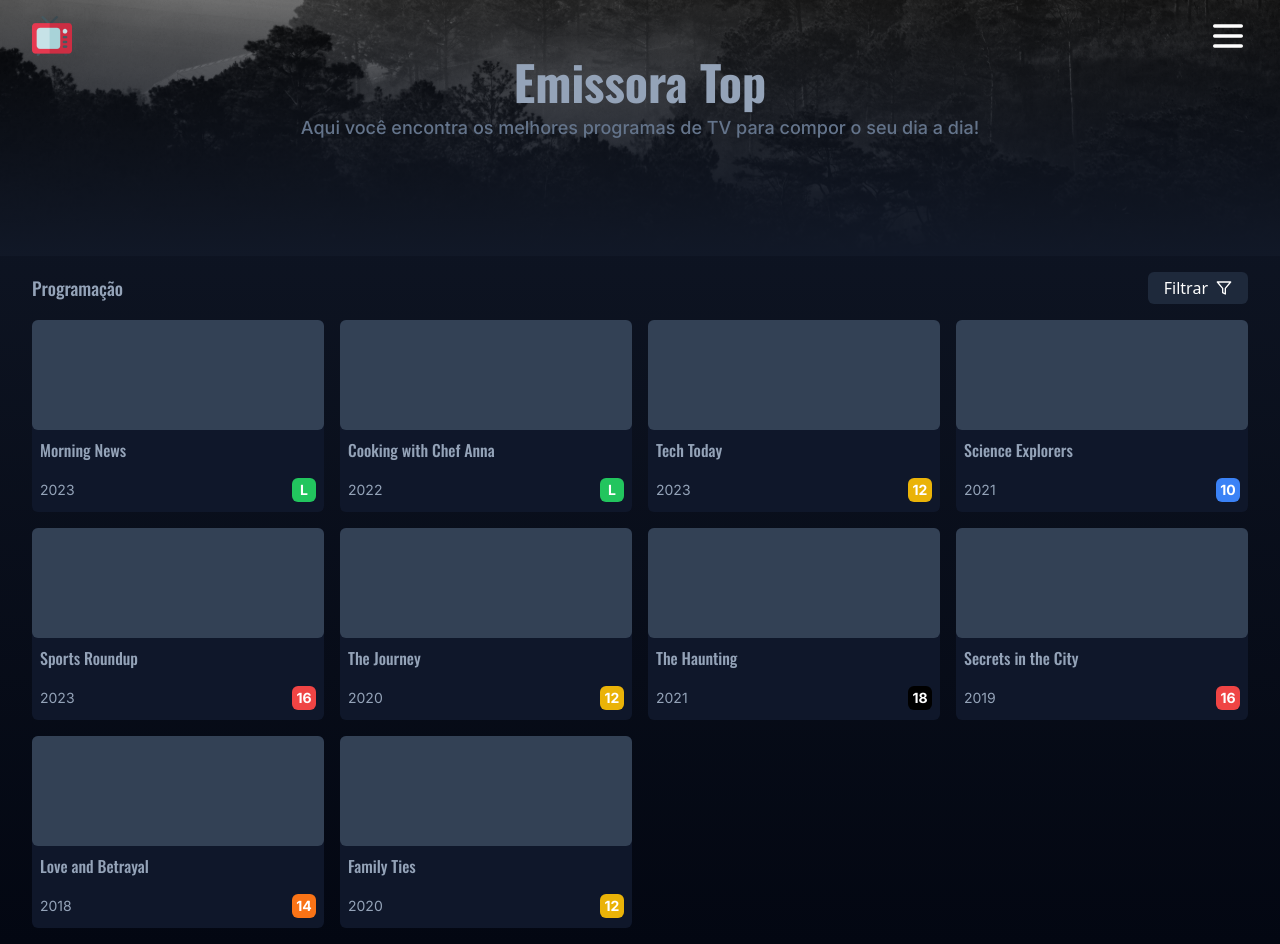
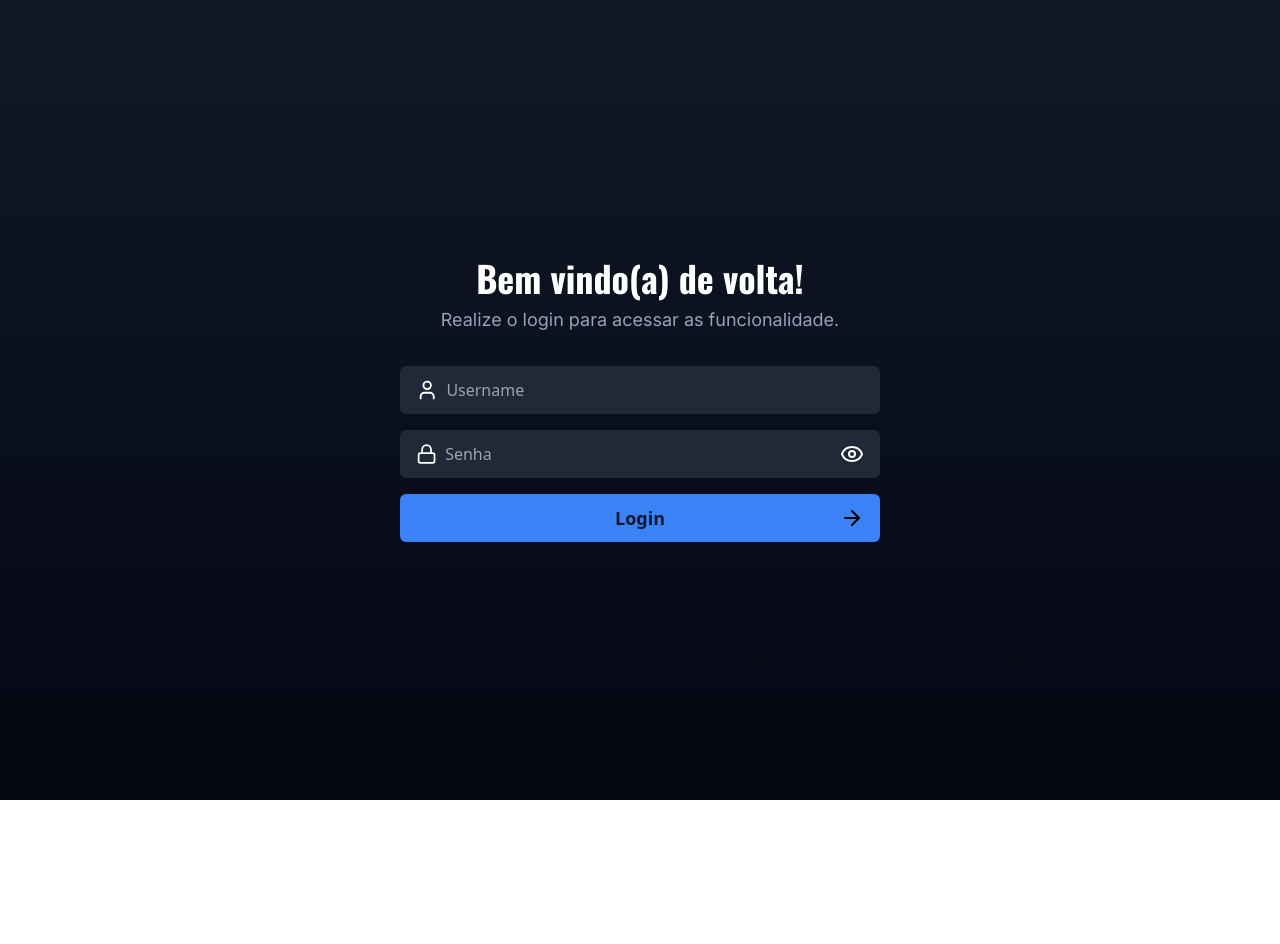
Before and after one commit to xXLuisHenriqueXx/movie_Grid, a React (Vite) app in the folder frontend/: page /admin/login in a window 1280 px wide. After the commit the page ends 800 px from the top, so only its background shows below. Built offline with nearby package versions, Linux system fonts and the light colour scheme.

Commit message:
feat: (frontend) add react router and init admin pages

```diff
--- a/frontend/package.json
+++ b/frontend/package.json
@@ -13,6 +13,7 @@
     "lucide-react": "^0.451.0",
     "react": "^18.3.1",
     "react-dom": "^18.3.1",
+    "react-router-dom": "^6.27.0",
     "tailwind-variants": "^0.2.1"
   },
   "devDependencies": {
--- a/frontend/src/App.jsx
+++ b/frontend/src/App.jsx
@@ -1,10 +1,33 @@
 import React from "react";
-import Home from "./screens/Home";
+import HomeStreaming from "./screens/HomeStreaming";
+import AdminLogin from "./screens/AdminLogin";
+import { createBrowserRouter, RouterProvider } from 'react-router-dom';
+import AdminDashboard from "./screens/AdminDashboard";
+import NotFound from "./screens/NotFound";
 
 function App() {
+  const router = createBrowserRouter([
+    {
+      path: '/streaming',
+      element: <HomeStreaming />
+    },
+    {
+      path: '/admin/login',
+      element: <AdminLogin />
+    },
+    {
+      path: '/admin/dashboard',
+      element: <AdminDashboard />
+    },
+    {
+      path: '*',
+      element: <NotFound />
+    }
+  ]);
+
   return (
     <>
-      <Home />
+      <RouterProvider router={router} />
     </>
   )
 }
--- a/frontend/src/components/GridDisplay/ButtonFilter/index.jsx
+++ b/frontend/src/components/GridDisplay/ButtonFilter/index.jsx
@@ -4,12 +4,28 @@ import { tv } from 'tailwind-variants';
 
 const card = tv({
     slots: {
+        containerModal: 'absolute top-10 right-0 w-[21.5rem] h-96 bg-slate-800 rounded-md shadow-md shadow-slate-950 z-50',
         buttonFilter: 'relative flex flex-row items-center px-4 py-1 bg-slate-800 hover:bg-slate-700 transition-all duration-300 text-white rounded-md cursor-pointer',
-        iconFilter: 'w-4 h-4 ml-2'
+        iconFilter: 'w-4 h-4 ml-2',
     }
 });
 
-const { buttonFilter, iconFilter } = card();
+const { containerModal, buttonFilter, iconFilter } = card();
+
+const buttonFilterInsideProps = [
+    {
+        name: 'Programas',
+        action: () => console.log('Programas')
+    },
+    {
+        name: 'Filmes',
+        action: () => console.log('Filmes')
+    },
+    {
+        name: 'Novelas',
+        action: () => console.log('Novelas')
+    }
+]
 
 function ButtonFilter() {
     const [showModal, setShowModal] = useState(false);
@@ -21,17 +37,26 @@ function ButtonFilter() {
                 <Filter className={iconFilter()} />
 
                 {showModal && (
-                    <div className='
-                        absolute
-                        top-10
-                        right-0
-                        w-[21.5rem]
-                        h-96
-                        bg-slate-800
-                        rounded-md
-                        z-50
-                    '>
-                        Modal
+                    <div onClick={(e) => e.stopPropagation()} className={containerModal()}>
+                        <div className='
+                            flex flex-col items-center w-full h-full py-2 px-4
+                        '>
+                            <h1 className='
+                                text-lg font-oswald font-bold text-center text-white
+                            '>Filtros</h1>
+
+                            <div className='
+                                grid grid-cols-3 w-full mt-4 gap-2
+                            '>
+                                {buttonFilterInsideProps.map((item, index) => (
+                                    <button onClick={item.action} className='
+                                        flex flex-row items-center justify-center py-1 bg-transparent border-2 border-slate-700 hover:bg-slate-700 transition-all duration-300 rounded-md cursor-pointer
+                                    '>
+                                        <p className='text-sm text-white'>{item.name}</p>
+                                    </button>
+                                ))}
+                            </div>
+                        </div>
                     </div>
                 )}
             </button>
@@ -39,4 +64,4 @@ function ButtonFilter() {
     )
 }
 
-export default ButtonFilter
+export default ButtonFilter;
--- /dev/null
+++ b/frontend/src/screens/AdminDashboard/index.jsx
@@ -0,0 +1,13 @@
+import React from 'react';
+
+function AdminDashboard() {
+    return (
+        <div className='
+            flex justify-center items-center min-w-full min-h-screen bg-gradient-to-b from-gray-900 to-gray-950
+        '>
+
+        </div>
+    )
+}
+
+export default AdminDashboard;
--- /dev/null
+++ b/frontend/src/screens/AdminLogin/index.jsx
@@ -0,0 +1,65 @@
+import React, { useState } from 'react';
+import { ArrowRight, Eye, EyeOff, Lock, User } from 'lucide-react';
+import { tv } from 'tailwind-variants';
+
+const card = tv({
+    slots: {
+        containerMain: 'flex justify-center items-center min-w-full min-h-screen bg-gradient-to-b from-gray-900 to-gray-950',
+        containerLogin: 'flex flex-col justify-center items-center w-full md:w-3/5 lg:w-1/2 xl:w-2/5 h-full px-4',
+        title: 'mb-2 text-4xl text-center font-oswald font-bold text-white',
+        description: 'mb-8 text-lg text-center font-inter text-slate-400',
+        form: 'flex flex-col justify-center items-center w-full',
+        spanInput: 'flex flex-row items-center w-full h-12 px-4 mb-4 bg-gray-800 text-white rounded-md',
+        icon: 'w-6 h-6 text-white',
+        input: 'w-full h-full bg-transparent text-white ml-2 focus:outline-none',
+        button: 'relative w-full h-12 px-4 bg-blue-500 rounded-md hover:bg-blue-700 transition-all duration-200',
+        buttonText: 'text-lg font-bold text-slate-900',
+        buttonIcon: 'w-6 h-6 absolute top-1/2 transform -translate-y-1/2 right-4'
+    }
+});
+
+const { containerMain, containerLogin, title, description, form, spanInput, icon, input, button, buttonText, buttonIcon } = card();
+
+function AdminLogin() {
+    const [showPassword, setShowPassword] = useState(false);
+
+    const typeInputPassword = showPassword ? 'text' : 'password';
+
+    return (
+        <div className={containerMain()}>
+            <div className={containerLogin()}>
+                <h1 className={title()}>
+                    Bem vindo(a) de volta!
+                </h1>
+                <p className={description()}>
+                    Realize o login para acessar as funcionalidade.
+                </p>
+
+                <form className={form()}>
+                    <span className={spanInput()}>
+                        <User className={icon()} />
+                        <input type='text' placeholder='Username' className={input()}/>
+                    </span>
+
+                    <span className={spanInput()}>
+                        <Lock className={icon()} />
+                        <input type={typeInputPassword} placeholder='Senha' className={input()} />
+                        <button onClick={() => setShowPassword(!showPassword)} type='button'>
+                            {showPassword
+                                ? <EyeOff className={icon()} />
+                                : <Eye className={icon()} />
+                            }
+                        </button>
+                    </span>
+
+                    <button type='submit' className={button()}>
+                        <span className={buttonText()}>Login</span>
+                        <ArrowRight className={buttonIcon()} />
+                    </button>
+                </form>
+            </div>
+        </div>
+    )
+}
+
+export default AdminLogin;
--- a/frontend/src/screens/Home/index.jsx
+++ b/frontend/src/screens/HomeStreaming/index.jsx
@@ -12,7 +12,7 @@ const card = tv({
 
 const { containerMain } = card();
 
-function Home() {
+function HomeStreaming() {
     return (
         <div className={containerMain()}>
             <Navbar />
@@ -22,4 +22,4 @@ function Home() {
     )
 }
 
-export default Home;
+export default HomeStreaming;
--- /dev/null
+++ b/frontend/src/screens/NotFound/index.jsx
@@ -0,0 +1,29 @@
+import React from 'react';
+import { Link } from 'react-router-dom';
+
+function NotFound() {
+    return (
+        <div className='
+        min-w-full min-h-screen bg-gradient-to-b from-gray-900 to-gray-950
+    '>
+            <div className='
+                flex flex-col items-center justify-center
+                w-full h-screen
+            '>
+                <h1 className='
+                    text-9xl font-oswald font-bold text-white text-center
+                '>404</h1>
+                <h1 className='
+                    text-base font-inter font-normal text-white text-center pt-4
+                '>Ops, parece que a paǵina que você tentou acessar não existe no nosso sistema</h1>
+
+                <Link to='/streaming' className='
+                bg-slate-800 hover:bg-slate-700 transition-all duration-300 rounded-md px-4 py-2
+                    text-center text-white font-oswald font-bold text-lg mt-4
+                '>Voltar para a Home</Link>
+            </div>
+        </div>
+    )
+}
+
+export default NotFound;
```
Also changed, not shown: 1 other file (tests, documents, lock files or other folders).
